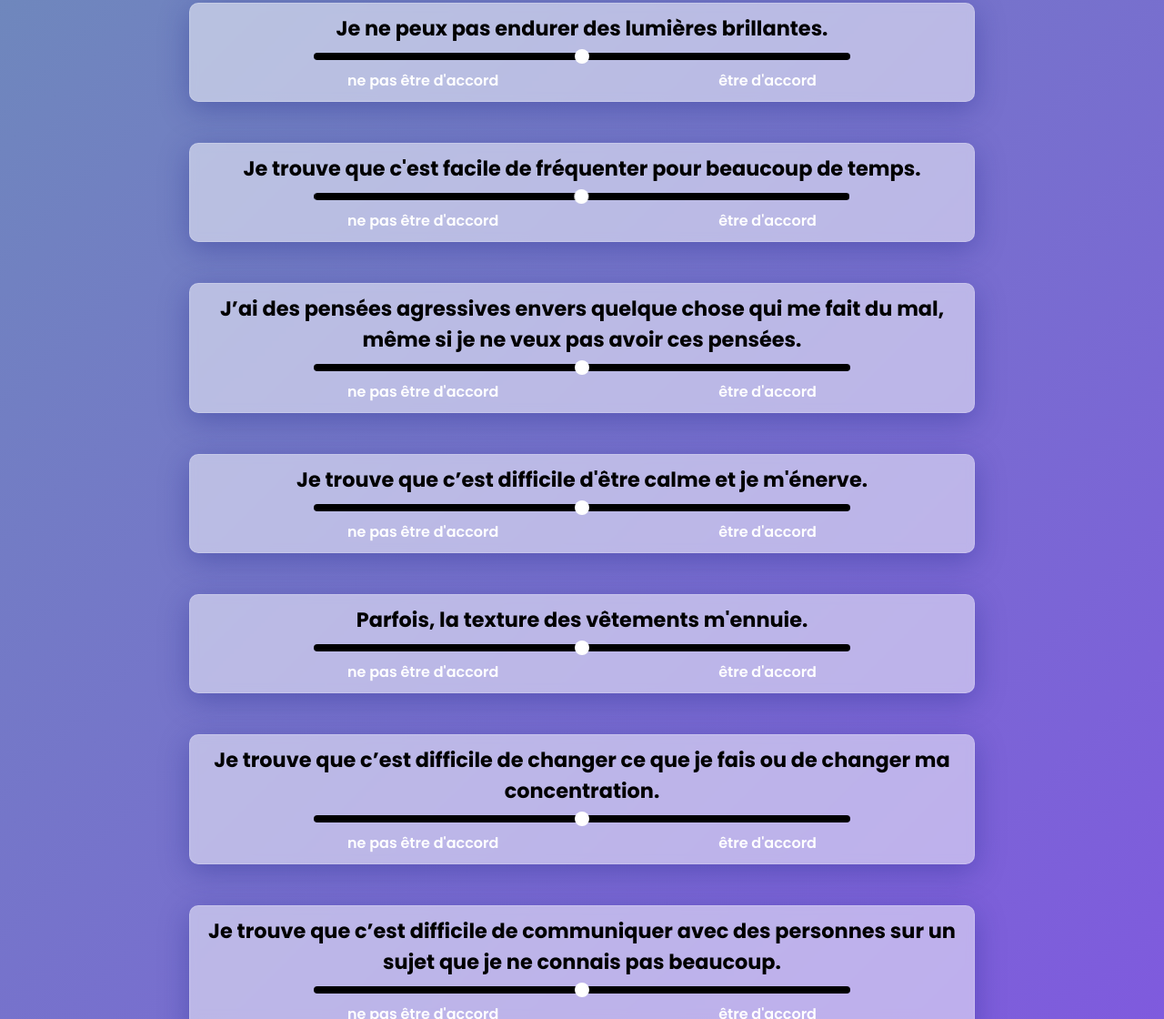
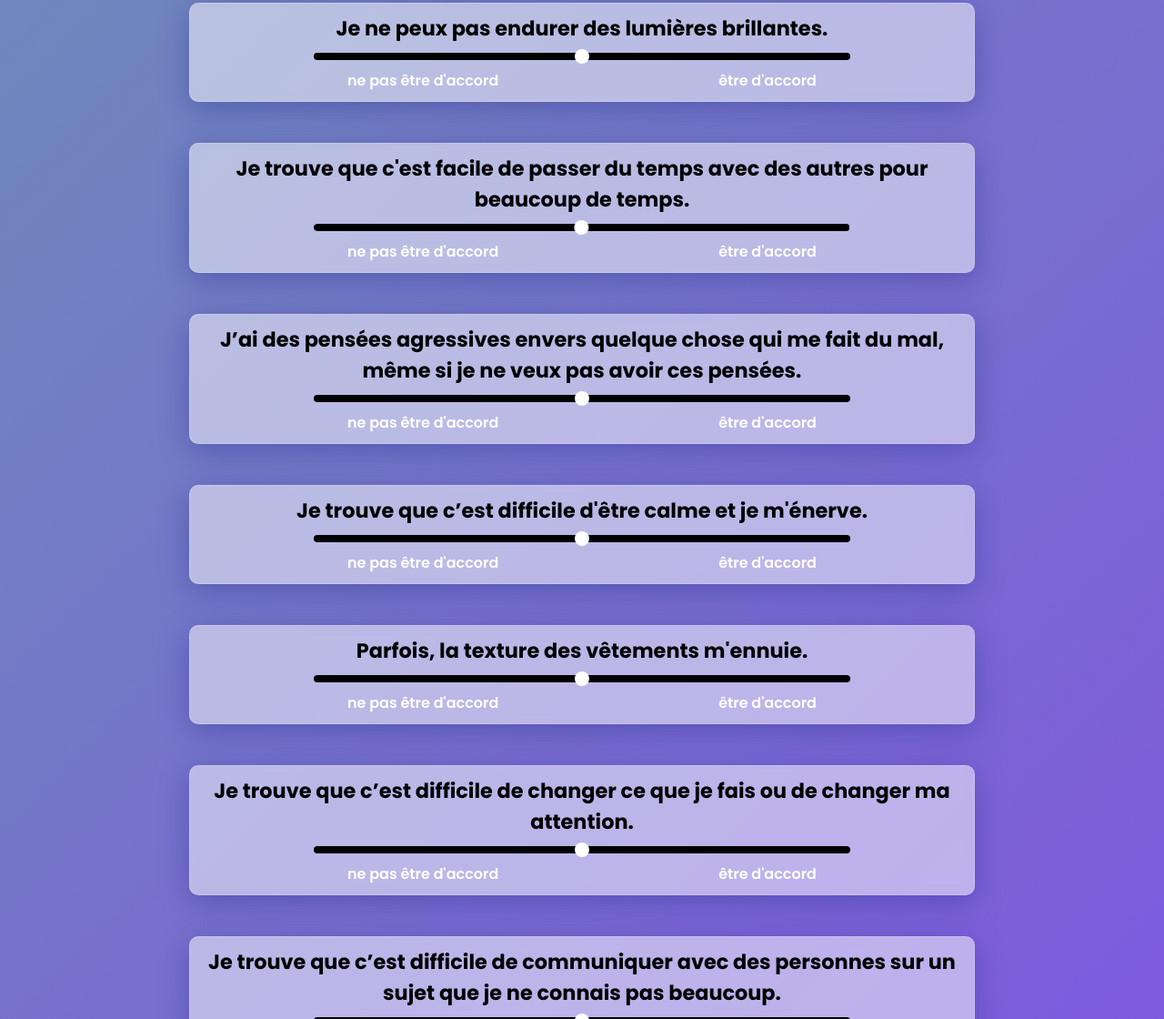
Before and after one commit to gbehsuw/autisme, a plain HTML site: page index.html in a window 1280 px wide. Shown: the part 5901-7021 px from the top of the page at 91% size. Drawn offline with Linux system fonts and the light colour scheme.

Commit message:
Update index.html

```diff
--- a/index.html
+++ b/index.html
@@ -266,7 +266,7 @@
                 </div>
             </div>
             <div class="question">
-                <label for="q31">Je trouve que c'est facile de fréquenter pour beaucoup de temps.</label>
+                <label for="q31">Je trouve que c'est facile de passer du temps avec des autres pour beaucoup de temps.</label>
                 <input type="range" id="q31" name="q31" min="0" max="100" class="anxiety negative">
                 <div class="agreeContainer">
                     <p>ne pas être d'accord</p>
@@ -298,7 +298,7 @@
                 </div>
             </div>
             <div class="question">
-                <label for="q35">Je trouve que c’est difficile de changer ce que je fais ou de changer ma concentration.</label>
+                <label for="q35">Je trouve que c’est difficile de changer ce que je fais ou de changer ma attention.</label>
                 <input type="range" id="q35" name="q35" min="0" max="100" class="fixation">
                 <div class="agreeContainer">
                     <p>ne pas être d'accord</p>
```
